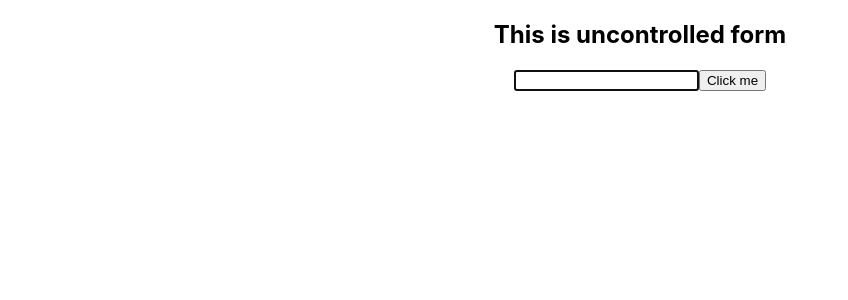
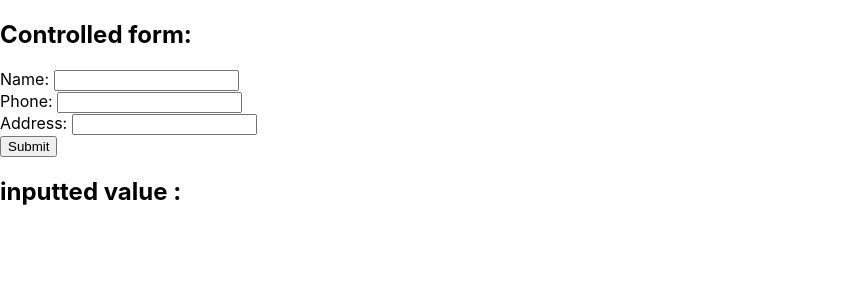
Before and after one commit to abiraltamang/college-react-training, a React (Create React App) app: page / in a window 1280 px wide. Shown: the top 300 px of the page, without its empty margins (0-848 px from the left). Built offline with nearby package versions, Linux system fonts and the light colour scheme.

Commit message:
Controlled Form created

```diff
--- /dev/null
+++ b/src/components/Cf1.js
@@ -0,0 +1,41 @@
+import React, { Component } from "react";
+
+class Cf1 extends Component{
+    constructor(){
+        super();
+
+        this.state={
+            name:"",
+            phone:"",
+            address:""
+        }
+    }
+
+    handleChange =(e)=>{
+        this.setState({
+            [e.target.name]:e.target.value
+        });
+
+    }
+    handleSubmit =(e)=>{
+        e.preventDefault();
+        console.log(this.state.name + "..." + this.state.phone);
+        console.log(this.state.name + "..." + this.state.address);
+    }
+    render(){
+        return(
+            <div>
+                <h2>Controlled form:</h2>
+                <form onSubmit={this.handleSubmit}>
+                Name: <input type="text" name="name" value={this.state.name} onChange={this.handleChange} /><br/>
+                Phone: <input type="text" name="phone" value={this.state.phone} onChange={this.handleChange} /><br/>
+                Address: <input type="text" name="address" value={this.state.address} onChange={this.handleChange} /><br/>
+                <input type="submit" value="Submit"/>
+
+                <h2>inputted value : {this.state.name}</h2>
+                </form>
+            </div>
+        )
+    }
+}
+export default Cf1;
--- a/src/index.js
+++ b/src/index.js
@@ -14,6 +14,7 @@ import Youtube from './components/Youtube'
 import Params from './components/Params'
 import Ucf from './components/Ucf'
 import UsestrictMode from './components/UsestrictMode';
+import Cf1 from './components/Cf1';
 
 
 // reactDom.render(<First />, document.getElementById("first"));
@@ -36,7 +37,7 @@ import UsestrictMode from './components/UsestrictMode';
 // ReactDOM.render(<Ucf />, document.getElementById("root"));
 
 const root = ReactDOM.createRoot(document.getElementById('root'));
-root.render(<UsestrictMode/>);
+root.render(<Cf1/>);
 
 
 
```
